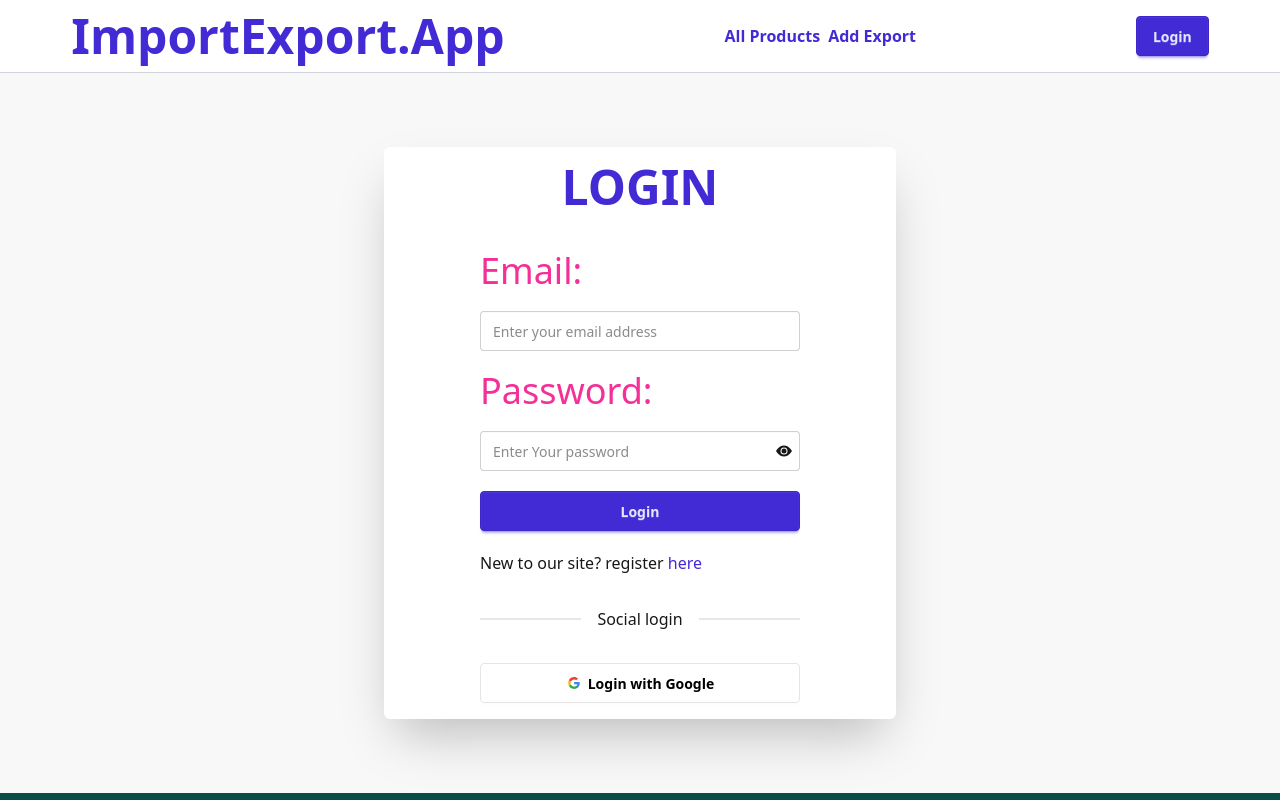
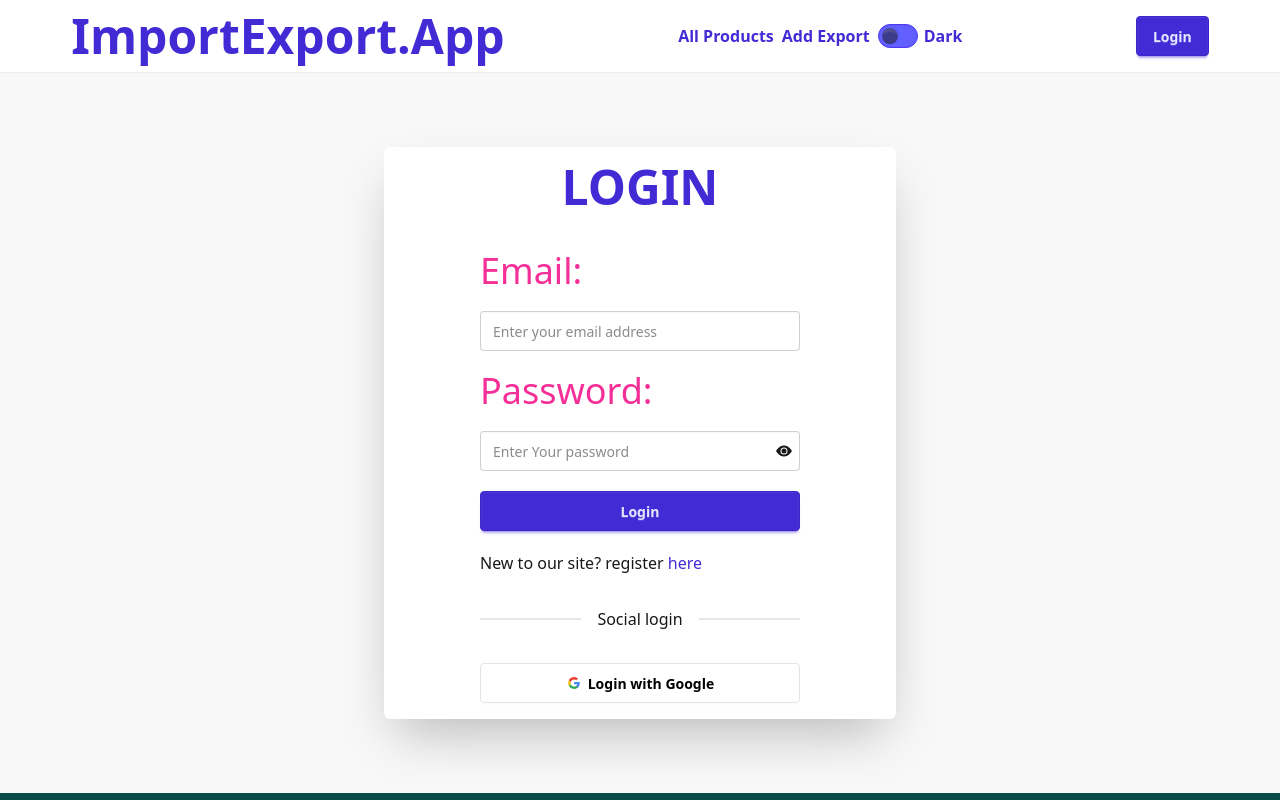
Before and after one commit to AWAL9R/import-export-hub-client, a React (Vite) app: page /login in a window 1280 px wide. Shown: the top 800 px of the page. Built offline with nearby package versions, Linux system fonts and the light colour scheme; no server answers.

Commit message:
Dark mode added

```diff
--- a/package.json
+++ b/package.json
@@ -21,8 +21,7 @@
     "react-rating": "^2.0.5",
     "react-router": "^7.9.5",
     "react-stars": "^2.2.5",
-    "sweetalert2": "^11.26.3",
-    "tailwindcss": "^4.1.17"
+    "sweetalert2": "^11.26.3"
   },
   "devDependencies": {
     "@eslint/js": "^9.36.0",
@@ -34,6 +33,7 @@
     "eslint-plugin-react-hooks": "^5.2.0",
     "eslint-plugin-react-refresh": "^0.4.22",
     "globals": "^16.4.0",
+    "tailwindcss": "^4.1.17",
     "vite": "^7.1.7"
   }
 }
--- a/src/components/ExportView.jsx
+++ b/src/components/ExportView.jsx
@@ -18,7 +18,7 @@ const ExportView = ({ data: product, onUpdate, onDelete }) => {
     // );
 
     return (
-        <div className="bg-white shadow-md rounded-md flex flex-wrap items-center justify-between p-3 my-3 gap-4 text-sm">
+        <div className="bg-base-100 shadow-md rounded-md flex flex-wrap items-center justify-between p-3 my-3 gap-4 text-sm">
             <img src={product.photo} alt={product.name} className="w-30 aspect-square rounded object-cover " />
             <div className="flex-1">
                 <Link className=' font-medium text-xl whitespace-nowrap truncate sm:whitespace-normal' to={'/products/' + product._id}>{product.name}</Link>
--- a/src/components/ImportView.jsx
+++ b/src/components/ImportView.jsx
@@ -7,7 +7,7 @@ const ImportView = ({ data, onDelete }) => {
 
     return (
         <div>
-            <div className="bg-white shadow-md rounded-md flex flex-wrap items-center justify-between p-3 my-3 gap-4 text-sm">
+            <div className="bg-base-100 shadow-md rounded-md flex flex-wrap items-center justify-between p-3 my-3 gap-4 text-sm">
                 <img src={product.photo} alt={product.name} className="w-30 aspect-square rounded object-cover " />
                 <div className='flex-1 space-y-2 text-nowrap'>
                     <Link className=' font-medium text-xl whitespace-nowrap truncate sm:whitespace-normal' to={'/products/' + product._id}>{product.name}</Link>
--- a/src/components/Modal.jsx
+++ b/src/components/Modal.jsx
@@ -7,7 +7,7 @@ export default function Modal({ isOpen, onClose, children }) {
   return (
     <div >
       <div className="fixed inset-0 min-h-screen  flex items-center justify-center z-50" style={{ backgroundColor: 'rgba(107,114,128,0.6)' }} onClick={onClose}>
-        <div className="bg-white rounded shadow-lg max-w-2xl w-full max-h-[80vh] overflow-y-auto relative px-6 py-3 transition-all mx-4" onClick={(e) => { e.stopPropagation(); }}>
+        <div className="bg-base-100 rounded shadow-lg max-w-2xl w-full max-h-[80vh] overflow-y-auto relative px-6 py-3 transition-all mx-4" onClick={(e) => { e.stopPropagation(); }}>
           <button
             onClick={onClose}
             className="sticky left-full top-2  text-gray-500 hover:text-gray-800"
--- a/src/components/NavBar.jsx
+++ b/src/components/NavBar.jsx
@@ -6,35 +6,54 @@ import { AuthContext } from '../context/AuthContext';
 
 const NavBar = () => {
     const [show, setShow] = useState(false);
-    const {user,logOut}=useContext(AuthContext)
+    const { user, logOut } = useContext(AuthContext)
+    const [dark, setDark] = useState(false)
+
+
+    const html = document.documentElement;
+    html.dataset.theme = dark ? "dark" : "light";
+
+
     // console.log(user)
     const userImage = user?.photoURL; //"https://t2informatik.de/en/wp-content/uploads/sites/2/2022/01/user-smartpedia-t2informatik.png";
 
+    const navClasses = 'font-semibold text-primary hover:border-b-2 hover:text-shadow-2xs';
+
     const navLinks = <>
-        <NavLink to='/all'>
+        <NavLink to='/all' className={navClasses}>
             All Products
         </NavLink>
-        {userImage?<NavLink to='/me/exports'>
+        {userImage ? <NavLink to='/me/exports' className={navClasses}>
             My Exports
-        </NavLink>:""}
-        {userImage?<NavLink to='/me/imports'>
+        </NavLink> : ""}
+        {userImage ? <NavLink to='/me/imports' className={navClasses}>
             My Imports
-        </NavLink>:""}
-        <NavLink to='/add/exports'>
+        </NavLink> : ""}
+        <NavLink to='/add/exports' className={navClasses}>
             Add Export
         </NavLink>
-        {userImage?<button className='btn btn-soft' onClick={logOut}>Logout</button>:""}
-        </>
+        {userImage ? <button className='btn btn-soft' onClick={logOut}>Logout</button> : ""}
+
+        <label class="label font-semibold  text-primary">
+            <input
+                type="checkbox"
+                // defaultChecked="checked"
+                className="toggle border-indigo-600 bg-indigo-500 checked:border-black checked:bg-gray-600 checked:text-black"
+                onClick={(e) => setDark(e.target.checked)}
+            />
+            Dark
+        </label>
+    </>
 
     return (
-        <div className="bg-white py-3 navbar">
+        <div className="bg-base-100 py-3 navbar">
             <div className='container '>
                 <div className='flex justify-between items-center gap-2'>
                     <Link to='/'>
                         <h1 className='font-bold text-primary'>ImportExport.App</h1>
                     </Link>
                     <div className='max-[1000px]:hidden'>
-                        <div className='flex flex-wrap justify-center items-center gap-2 *:font-semibold *:text-primary *:hover:border-b-2 *:hover:text-shadow-2xs'>
+                        <div className='flex flex-wrap justify-center items-center gap-2'>
                             {navLinks}
                         </div>
                     </div>
--- a/src/components/ProductView.jsx
+++ b/src/components/ProductView.jsx
@@ -20,7 +20,7 @@ const ProductView = ({ data }) => {
     //     </div>
     // );
     return (
-        <div className="bg-white rounded-2xl shadow-lg hover:shadow-xl transition-all duration-300 transform hover:scale-102 p-5 flex flex-col items-center text-center">
+        <div className="bg-base-100 rounded-2xl shadow-lg hover:shadow-xl transition-all duration-300 transform hover:scale-102 p-5 flex flex-col items-center text-center">
             <img
                 src={data.photo}
                 alt={data.name}
@@ -39,7 +39,7 @@ const ProductView = ({ data }) => {
                 See Details
             </Link>
 
-            <div className="mt-4 w-full flex justify-between flex-wrap text-sm text-gray-600">
+            <div className="mt-4 w-full flex justify-between flex-wrap text-sm text-primary">
                 <span>🌍 {countries[data.country]}</span>
                 <span>⭐ {data.rating}</span>
                 <span>🛒 {data.quantity} left</span>
--- a/src/index.css
+++ b/src/index.css
@@ -1,8 +1,18 @@
 @import "tailwindcss";
 
 @plugin "daisyui" {
-  themes: light --default;
+  themes: light --default, dark;
 }
+
+[data-theme="dark"] {
+  /* --primary: #8b5cf6;
+  --secondary: #f472b6;
+  --base-100: #111827;
+  --text-base: #ffffff; */
+  --color-accent-content: #1f2937;
+  --color-base-100: #1f2937;
+}
+
 
 html{
   @apply bg-base-200;
@@ -24,7 +34,7 @@ h3, .h3{
 
 
 .navbar{
-  @apply border-b border-gray-300;
+  @apply border-b border-b-base-300;
 }
 .navbar h1{
   @apply max-[450px]:text-2xl max-[400px]:text-[22px];
--- a/src/pages/AddExports.jsx
+++ b/src/pages/AddExports.jsx
@@ -63,7 +63,7 @@ const AddExports = ({ product: product_prop, afterChanges }) => {
 
     return (
         <div className="min-h-[80vh] max-[800px]:min-h-[100vw] my-10 flex items-center justify-center ">
-            <div className="w-[80vw] md:w-[70vw] lg:w-[60vw] xl:w-[40vw] max-w-9/10  bg-white shadow-2xl rounded-md p-4 flex flex-col items-center justify-center">
+            <div className="w-[80vw] md:w-[70vw] lg:w-[60vw] xl:w-[40vw] max-w-9/10  bg-base-100 shadow-2xl rounded-md p-4 flex flex-col items-center justify-center">
                 <form onSubmit={handleSubmit} className='flex flex-col gap-5 w-5/6 md:w-4/5 lg:w-3/4 xl:w-2/3'>
                     <h1 className='font-bold mb-5 text-center text-primary'>{product ? "Edit Product" : "ADD Export"}</h1>
 
--- a/src/pages/LoginPage.jsx
+++ b/src/pages/LoginPage.jsx
@@ -43,7 +43,7 @@ const LoginPage = () => {
 
     return (
         <div className="min-h-[80vh] max-[800px]:min-h-[100vw] my-10 flex items-center justify-center ">
-            <div className="w-[80vw] md:w-[70vw] lg:w-[60vw] xl:w-[40vw] max-w-9/10  bg-white shadow-2xl rounded-md p-4 flex flex-col items-center justify-center">
+            <div className="w-[80vw] md:w-[70vw] lg:w-[60vw] xl:w-[40vw] max-w-9/10  bg-base-100 shadow-2xl rounded-md p-4 flex flex-col items-center justify-center">
                 <form onSubmit={handleSubmit} className='flex flex-col gap-5 w-5/6 md:w-4/5 lg:w-3/4 xl:w-2/3'>
                     <h1 className='font-bold mb-5 text-center text-primary'>LOGIN</h1>
                     <h2 className='text-secondary'>Email:</h2>
--- a/src/pages/ProductPage.jsx
+++ b/src/pages/ProductPage.jsx
@@ -70,7 +70,7 @@ const ProductPage = () => {
                 </div>
             </Modal>
 
-            <div className="container bg-white rounded-md shadow-md overflow-hidden ">
+            <div className="container bg-base-100 rounded-md shadow-md overflow-hidden ">
                 <div className='flex flex-wrap gap-3'>
                     <img src={product.photo} alt="" className='aspect-aquare w-1/3 max-lg:w-1/2 max-md:w-full object-cover  mb-3' />
                     <div className='py-5 space-y-4 px-3'>
--- a/src/pages/RegisterPage.jsx
+++ b/src/pages/RegisterPage.jsx
@@ -58,7 +58,7 @@ const RegisterPage = () => {
 
     return (
         <div className="min-h-[80vh] max-[800px]:min-h-[100vw] my-10 flex items-center justify-center ">
-            <div className="w-[80vw] md:w-[70vw] lg:w-[60vw] xl:w-[40vw] max-w-9/10  bg-white shadow-2xl rounded-md p-4 flex flex-col items-center justify-center">
+            <div className="w-[80vw] md:w-[70vw] lg:w-[60vw] xl:w-[40vw] max-w-9/10  bg-base-100 shadow-2xl rounded-md p-4 flex flex-col items-center justify-center">
                 <form onSubmit={handleSubmit} className='flex flex-col gap-5 w-5/6 md:w-4/5 lg:w-3/4 xl:w-2/3'>
                     <h1 className='font-bold mb-5 text-center text-primary'>REGISTER</h1>
                     <h2 className='text-secondary'>Name:</h2>
```
Also changed, not shown: 1 other file (tests, documents, lock files or other folders).
